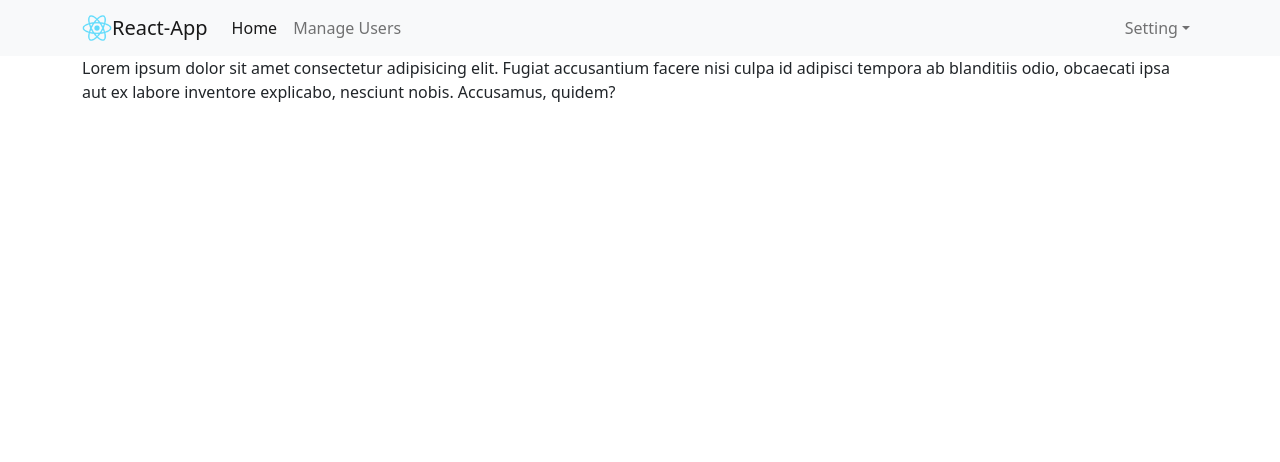
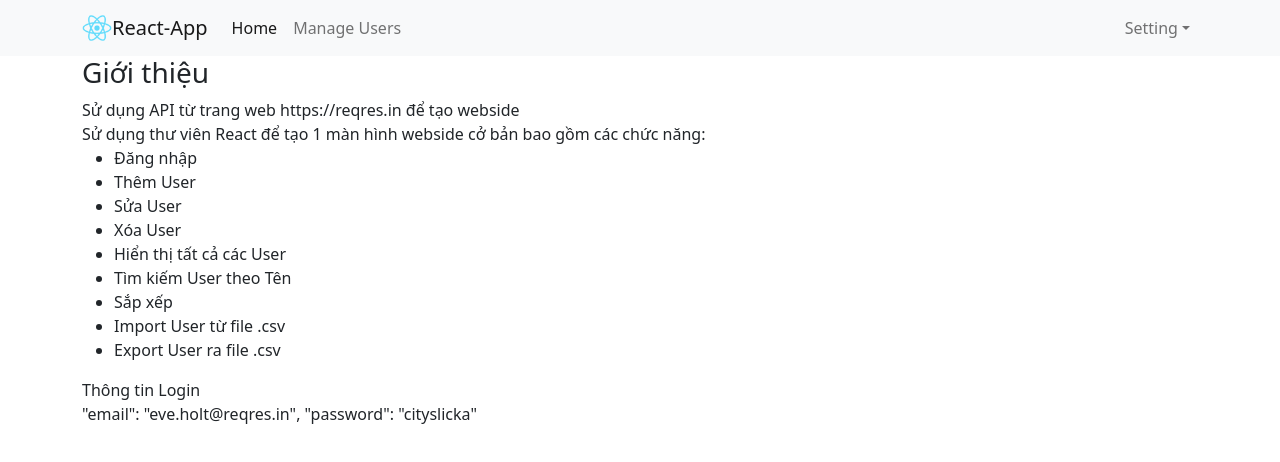
Before and after one commit to huynhvantam/react-project-1, a React (Create React App) app: page / in a window 1280 px wide. Shown: the top 462 px of the page. Built offline with nearby package versions, Linux system fonts and the light colour scheme.

Commit message:
login token

```diff
--- a/src/components/Home.jsx
+++ b/src/components/Home.jsx
@@ -1,7 +1,23 @@
 function Home() {
     return (
         <>
-            Lorem ipsum dolor sit amet consectetur adipisicing elit. Fugiat accusantium facere nisi culpa id adipisci tempora ab blanditiis odio, obcaecati ipsa aut ex labore inventore explicabo, nesciunt nobis. Accusamus, quidem?
+            <h3>Giới thiệu</h3>
+            <div>Sử dụng API từ trang web https://reqres.in để tạo webside</div>
+            <div>Sử dụng thư viên React để tạo 1 màn hình webside cở bản bao gồm các chức năng:</div>
+            <ul>
+                <li>Đăng nhập</li>
+                <li>Thêm User</li>
+                <li>Sửa User</li>
+                <li>Xóa User</li>
+                <li>Hiển thị tất cả các User</li>
+                <li>Tìm kiếm User theo Tên</li>
+                <li>Sắp xếp</li>
+                <li>Import User từ file .csv</li>
+                <li>Export User ra file .csv</li>
+            </ul>
+            <div>Thông tin Login</div>
+            "email": "eve.holt@reqres.in",
+            "password": "cityslicka"
         </>
     );
 }
--- a/src/components/Login.jsx
+++ b/src/components/Login.jsx
@@ -1,9 +1,21 @@
 import { useState } from 'react'
-
+import { loginApi } from '../services/UserServie'
+import { toast } from 'react-toastify'
 function Login() {
     const [email, setEmail] = useState('')
     const [password, setPassword] = useState('')
     const [isShowPassword, setIsShowPassword] = useState(false)
+    const handleLogin = async () => {
+        if (!email || !password) {
+            toast.error("Email/Password is required")
+            return
+        }
+        let res = await loginApi(email, password)
+        if (res && res.token) {
+            localStorage.setItem('token', res.token)
+        }
+    }
+
     return (<>
         <div className="login-container col-12 col-sm-4">
             <header className="title">Log in</header>
@@ -20,7 +32,9 @@ function Login() {
 
             <button className={email && password ? 'active' : ''}
                 disabled={email && password ? false : true}
+                onClick={() => handleLogin()}
             >Log in</button>
+
             <div className="back">
                 <i className='fa-solid fa-angles-left'></i>Go back</div>
         </div>
--- a/src/services/UserServie.js
+++ b/src/services/UserServie.js
@@ -13,4 +13,8 @@ const deleteUser = (id) => {
   return axios.delete(`/api/users/${id}`);
 };
 
-export { fetchAllUse, postCreateUser, putUpdateUser, deleteUser };
+const loginApi = (email, password) => {
+  return axios.post("/api/login", { email, password });
+};
+
+export { fetchAllUse, postCreateUser, putUpdateUser, deleteUser, loginApi };
```
Also changed, not shown: 1 other file (tests, documents, lock files or other folders).
